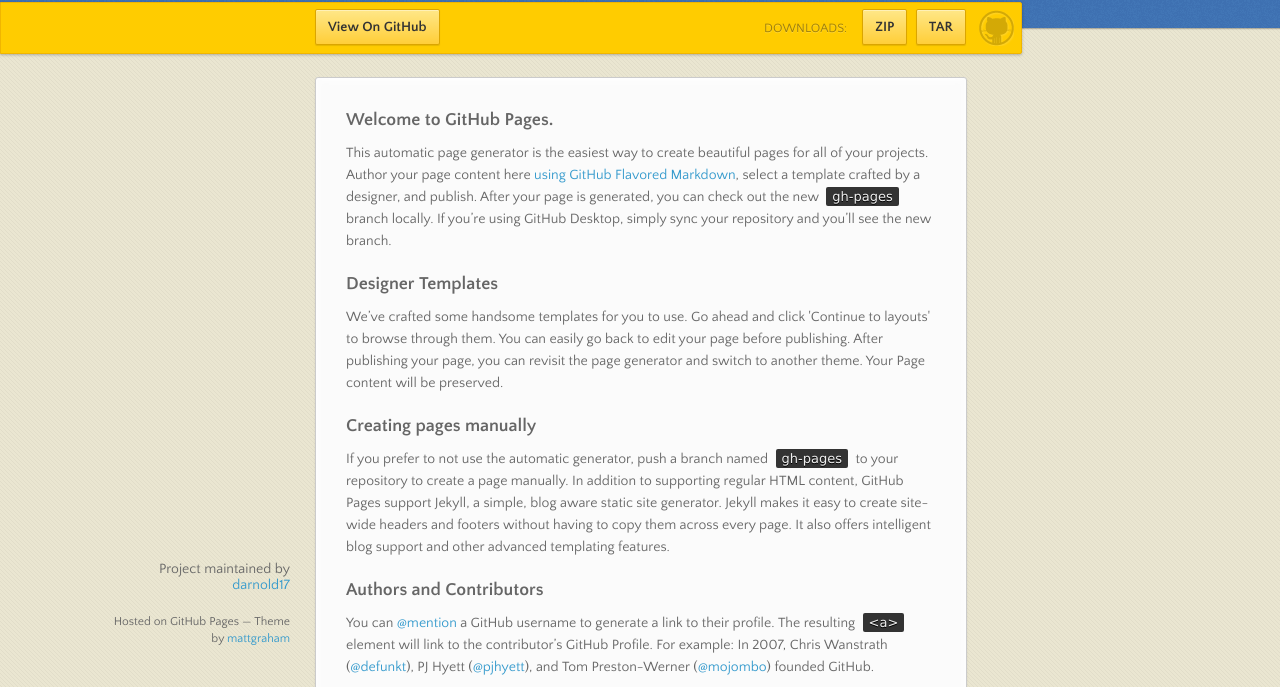
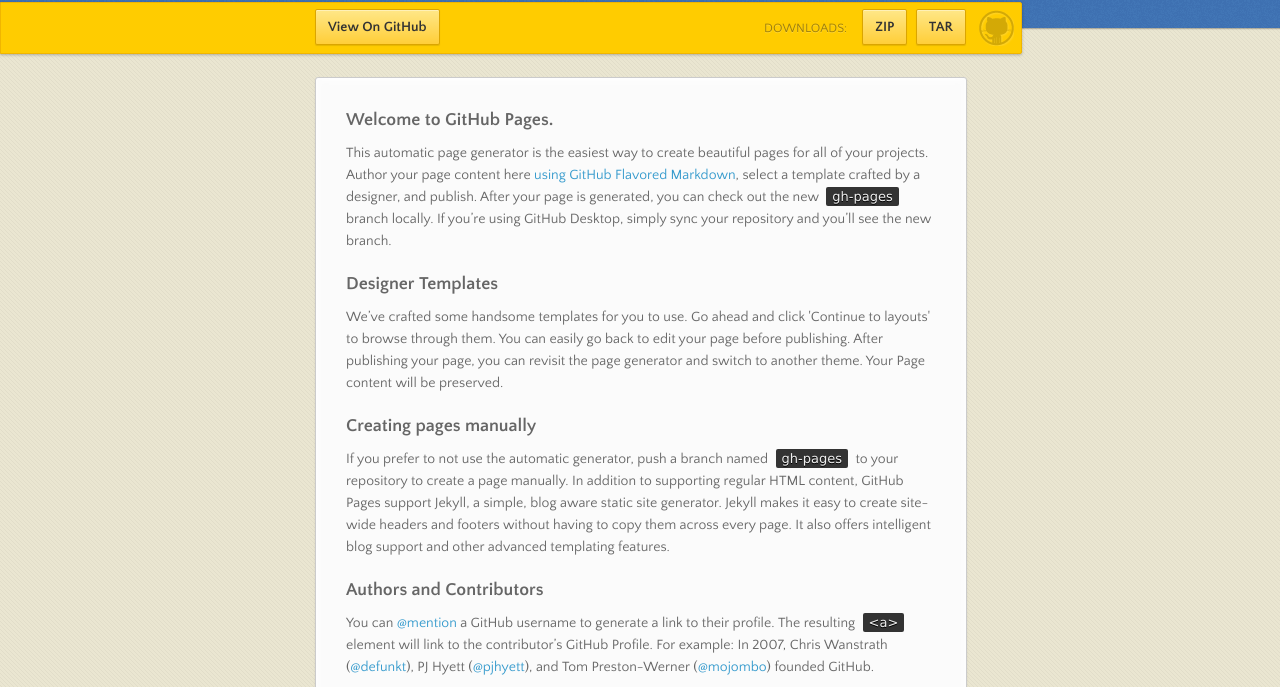
Before and after one commit to darnold17/Annies-Child-Care, a plain HTML site: page index.html in a window 1280 px wide. Shown: the part 113-800 px from the top of the page. Drawn offline with nearby package versions, Linux system fonts and the light colour scheme.

Commit message:
Update index.html

```diff
--- a/index.html
+++ b/index.html
@@ -64,10 +64,7 @@
 
 <p>Having trouble with Pages? Check out our <a href="https://help.github.com/pages">documentation</a> or <a href="https://github.com/contact">contact support</a> and we’ll help you sort it out.</p>
       </section>
-      <footer>
-        <p>Project maintained by <a href="https://github.com/darnold17">darnold17</a></p>
-        <p><small>Hosted on GitHub Pages &mdash; Theme by <a href="https://twitter.com/michigangraham">mattgraham</a></small></p>
-      </footer>
+
     </div>
     <!--[if !IE]><script>fixScale(document);</script><![endif]-->
 
```
